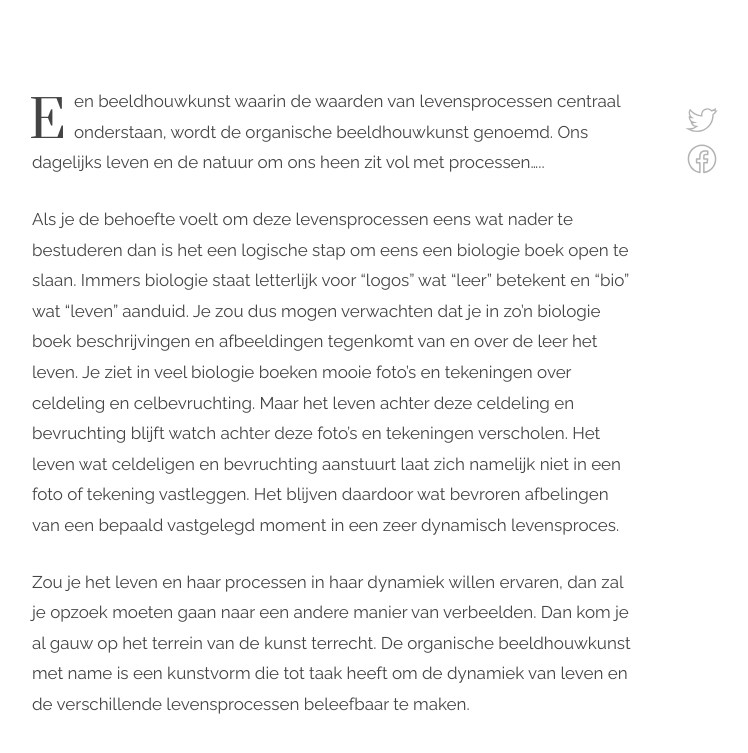
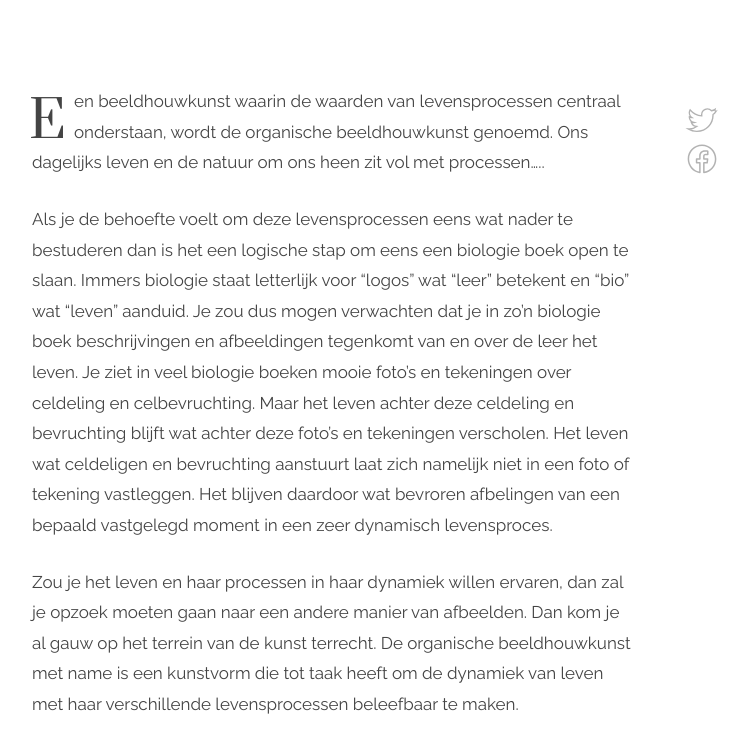
Before and after one commit to feicohajonides2020/feicohajonides2020.github.io, a Jekyll site: the page built from _posts/2019-10-09-Organische Beeldhouwkunst.md, in a window 1280 px wide and 900 px high, scrolled down 762 px, cut to the strip 51-810 px from the top of the window. Shown: the top 753 px of the strip, without its empty margins (308-1056 px from the left). Built offline with Jekyll 4.4.1, drawn with Linux system fonts in a browser that asks for light colours.

Commit message:
Update 2019-10-09-Organische Beeldhouwkunst.md

```diff
--- a/_posts/2019-10-09-Organische Beeldhouwkunst.md
+++ b/_posts/2019-10-09-Organische Beeldhouwkunst.md
@@ -9,9 +9,9 @@ header:
 Een beeldhouwkunst waarin de waarden van levensprocessen centraal onderstaan, wordt de organische beeldhouwkunst genoemd. Ons dagelijks leven en de natuur om ons heen zit vol met processen.....
 
 Als je de behoefte voelt om deze levensprocessen eens wat nader te bestuderen dan is het een logische stap om eens een biologie boek open te slaan. Immers biologie staat letterlijk voor "logos" wat "leer" betekent en "bio" wat "leven" aanduid. Je zou dus mogen verwachten dat je in zo'n biologie boek  beschrijvingen en afbeeldingen tegenkomt van en over de leer het leven.
-Je ziet in veel biologie boeken mooie foto's en tekeningen over celdeling en celbevruchting. Maar het leven achter deze celdeling en bevruchting blijft watch achter deze foto's en tekeningen verscholen. Het leven wat celdeligen en bevruchting aanstuurt laat zich namelijk niet in een foto of tekening vastleggen. Het blijven daardoor wat bevroren afbelingen van een bepaald vastgelegd moment in een zeer dynamisch levensproces.
+Je ziet in veel biologie boeken mooie foto's en tekeningen over celdeling en celbevruchting. Maar het leven achter deze celdeling en bevruchting blijft wat achter deze foto's en tekeningen verscholen. Het leven wat celdeligen en bevruchting aanstuurt laat zich namelijk niet in een foto of tekening vastleggen. Het blijven daardoor wat bevroren afbelingen van een bepaald vastgelegd moment in een zeer dynamisch levensproces.
 
-Zou je het leven en haar processen in haar dynamiek willen ervaren, dan zal je opzoek moeten gaan naar een andere manier van verbeelden. Dan kom je al gauw op het terrein van de kunst terrecht. De organische beeldhouwkunst met name is een kunstvorm die tot taak heeft om de dynamiek van leven en de verschillende levensprocessen beleefbaar te maken.
+Zou je het leven en haar processen in haar dynamiek willen ervaren, dan zal je opzoek moeten gaan naar een andere manier van afbeelden. Dan kom je al gauw op het terrein van de kunst terrecht. De organische beeldhouwkunst met name is een kunstvorm die tot taak heeft om de dynamiek van leven met haar verschillende levensprocessen beleefbaar te maken.
 
 
 {% include image.html img="http://organischebeeldhouwkunst.weebly.com/uploads/2/5/8/5/25853585/dynamiek-van-liefde_orig.jpg" alt="Alt for image" caption="Dynamiek van Liefde" %}
```
